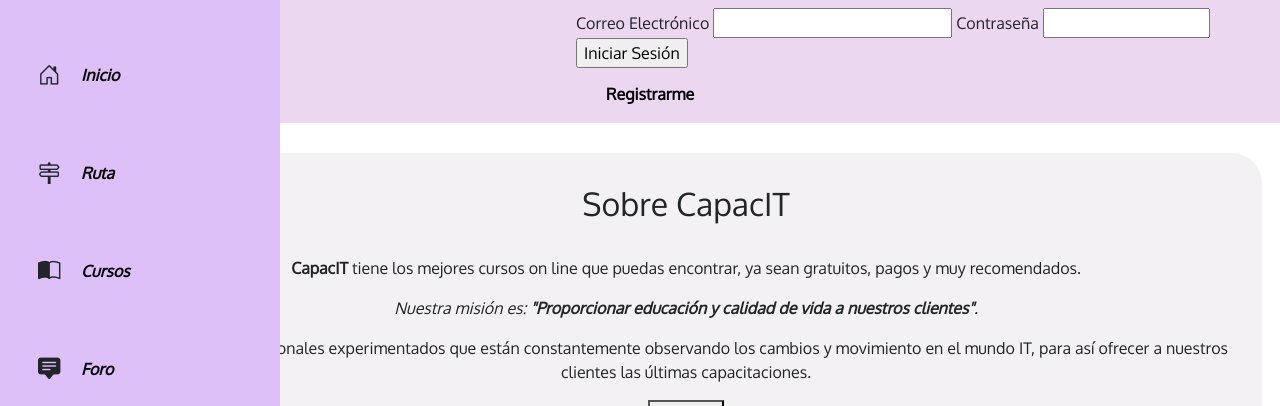
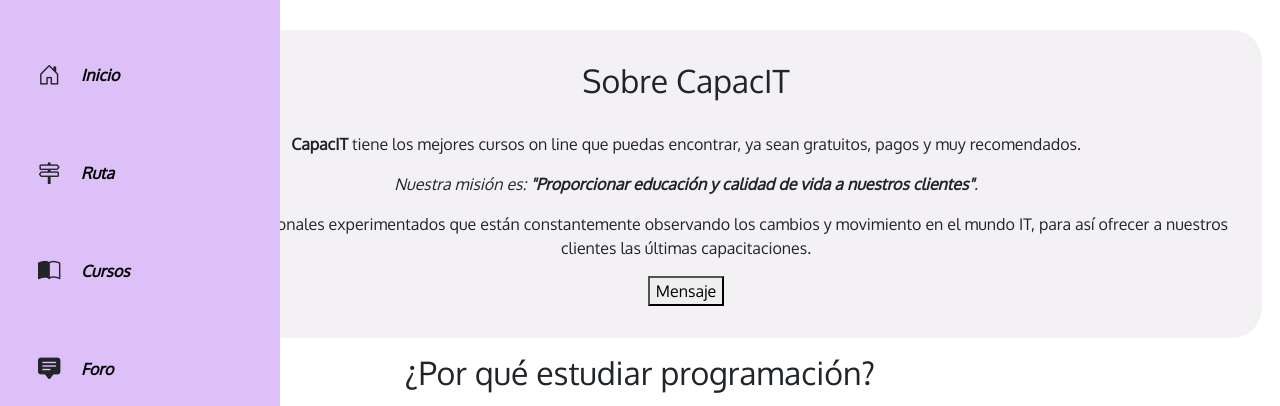
Before and after one commit to abrilramos12/Proyecto_Grupal-Ispc, a Python web app: template Project/Templates/html/index.html in a window 1280 px wide. Shown: the top 406 px of the page. Run offline with Jinja, Linux system fonts and the light colour scheme; the template is opened without the code that fills it, so the values that code supplies are empty; some libraries are stand-ins or nearby versions.

Commit message:
eliminado cabecera de iniciar sesion

```diff
--- a/Project/Templates/css/sidebar.css
+++ b/Project/Templates/css/sidebar.css
@@ -7,14 +7,6 @@
 
 body {
     padding: 0;
-}
-.iniciar-sesion {
-	padding-top: 0.5rem;
-	padding-bottom: 0.2rem;
-	padding-left: 36rem;
-	padding-right: 0rem;
-    background-color: #ecd7f1;
-    width: 100vw;
 }
 .navbar{
     display: flex;
--- a/Project/Templates/html/index.html
+++ b/Project/Templates/html/index.html
@@ -16,14 +16,6 @@
 
 <body>
     <header>
-        <nav class="iniciar-sesion">
-            <label for="email">Correo Electrónico</label>
-            <input type="email" name="email" id="email" size="30">
-            <label for="password">Contraseña</label>
-            <input type="password" name="password" id="password" maxlength="8">
-            <input type="button" value="Iniciar Sesión">
-            <a href="register.html">Registrarme</a>
-        </nav>
         <div>
             <nav class="navbar">
                 <ul class="navbar-lista">
```
